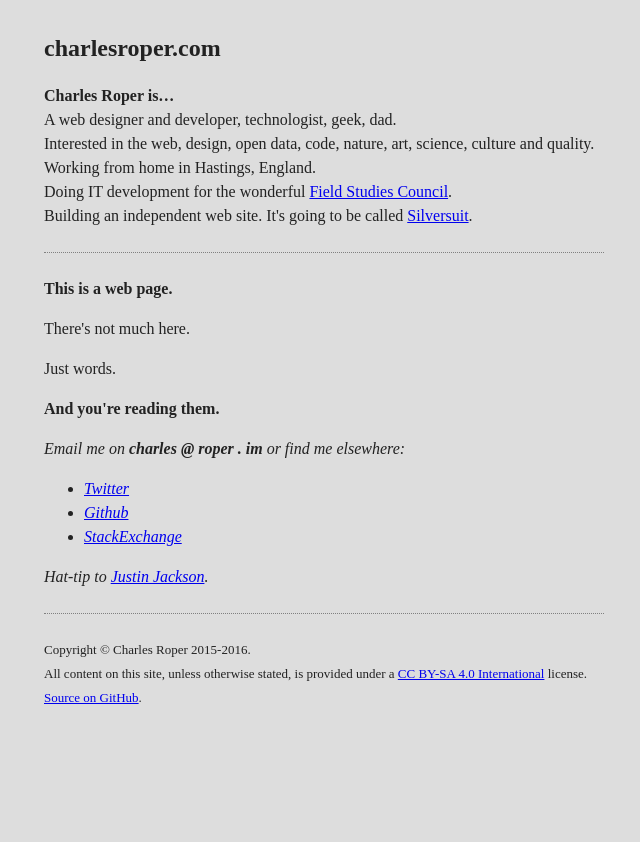
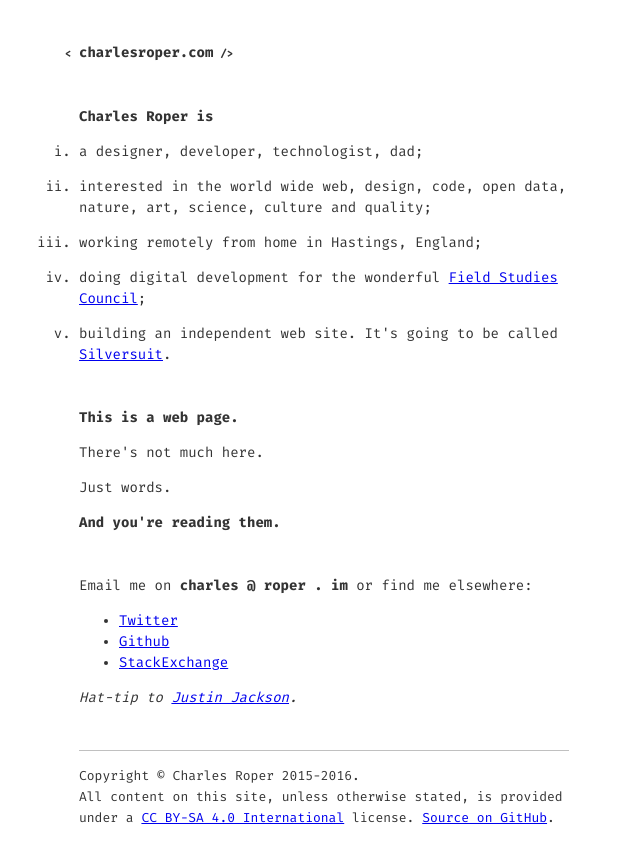
Before and after one commit to charlesroper/charlesroper.com, a plain HTML site: page index.html in a window 1280 px wide. Shown: the whole page, without its empty margins (316-956 px from the left). Before the commit the page ends 800 px from the top, so only its background shows below. Drawn offline with Linux system fonts and the light colour scheme.

Commit message:
The monospace look
Lots of tweaks to HTML and CSS.

```diff
--- a/Css/main.css
+++ b/Css/main.css
@@ -1,4 +1,4 @@
-/*! HTML5 Boilerplate v5.0 | MIT License | http://h5bp.com/ */
+@import url(https://fonts.googleapis.com/css?family=Fira+Mono:400,700);
 
 ::-moz-selection {
   background: #b3d4fc;
@@ -38,72 +38,75 @@ textarea {
   resize: vertical;
 }
 
-
-/* ==========================================================================
-   Author's custom styles
-   ========================================================================== */
-
 html {
   margin: 0 auto;
   padding: 0 1em;
   max-width: 35em;
-  font-size: 1em;
-  font-family: serif;
+  font-size: .875em; /* 14/16 = 0.875 */
+  font-family: "Fira Mono", monospace;
   line-height: 1.5em;
-  color: #222;
-  background-color: #ddd;
+  color: #333;
+  background-color: white;
 }
 
 header {
-  margin: 0 0 1.5em;
-  border-bottom: 1px dotted grey;
+  margin: 0 0 3em;
+  /*border-bottom: 1px solid #c0c0c0;*/
 }
 
 header h1 {
-  margin: 1.5em 0 0 0;
-  font-size: 1.5em;
+  margin: 3em 0 3em 0;
+  font-size: 1em;
+  text-indent: -1rem;
+}
+
+header h1::before, header h1::after {
+  text-indent: 0;
+}
+
+header h1::before {
+  font-size: .75em;
+  content: "<";
+  display: inline-block;
+  width: 1rem;
+}
+
+header h1::after {
+  font-size: .75em;
+  content: "/>";
+  display: inline-block;
+  margin-left:  0.5rem;
+}
+
+header h1 ~ p {
+  font-weight: bold;
 }
 
 header ul {
-  margin: 1.5em 0;
-  list-style: none;
+  margin: 1em 0;
   padding: 0;
 }
 
-header li:first-child {
-  font-weight: bold;
+header li {
+  margin: 0 0 1em;
+  list-style: lower-roman;
+  counter-reset: 2;
+}
+
+address {
+  font-style: normal;
+  margin-top: 3em;
 }
 
 footer {
-  border-top: 1px dotted grey;
-  margin-top: 1.5em;
-  padding-top: 1.5em;
+  border-top: 1px solid #c0c0c0;
+  margin-top: 3em;
+  padding: 1em 0;
 }
 
 footer p {
   font-size: small;
   margin: 0;
-}
-
-
-
-
-
-
-
-
-
-
-
-
-/* ==========================================================================
-   Media Queries
-   ========================================================================== */
-
-@media only screen and (min-width: 35em) {
-}
-
-@media print, (-o-min-device-pixel-ratio: 5/4), (-webkit-min-device-pixel-ratio: 1.25), (min-resolution: 120dpi) {
 }
 
 /* ==========================================================================
--- a/index.html
+++ b/index.html
@@ -18,13 +18,13 @@
   <main>
     <header>
       <h1>charlesroper.com</h1>
+      <p>Charles Roper is</p>
       <ul>
-        <li>Charles Roper is&hellip;</li>
-        <li>A web designer and developer, technologist, geek, dad.
-        <li>Interested in the web, design, open data, code, nature, art, science, culture and quality.
-        <li>Working from home in Hastings, England.
-        <li>Doing IT development for the wonderful <a href="http://www.field-studies-council.org/">Field Studies Council</a>.
-        <li>Building an independent web site. It's going to be called <a href="http://silversuit.net">Silversuit</a>.
+        <li>a designer, developer, technologist, dad;
+        <li>interested in the world wide web, design, code, open data, nature, art, science, culture and quality;
+        <li>working remotely from home in Hastings, England;
+        <li>doing digital development for the wonderful <a href="http://www.field-studies-council.org/">Field Studies Council</a>;
+        <li>building an independent web site. It's going to be called <a href="http://silversuit.net">Silversuit</a>.
       </ul>
     </header>
 
@@ -49,10 +49,8 @@
 
   <footer role="contentinfo">
       <p>Copyright © Charles Roper 2015-2016.</p>
-      <p>All content on this site, unless otherwise stated, is provided under a <a rel="license" href="http://creativecommons.org/licenses/by-sa/4.0/">CC BY-SA 4.0 International</a> license.</p>
-      <p><a href="https://github.com/charlesroper/charlesroper.github.io">Source on GitHub</a>.</p>
+      <p>All content on this site, unless otherwise stated, is provided under a <a rel="license" href="http://creativecommons.org/licenses/by-sa/4.0/">CC BY-SA 4.0 International</a> license. <a href="https://github.com/charlesroper/charlesroper.github.io">Source on GitHub</a>.</p>
   </footer>
 
 </body>
-
 </html>
```
